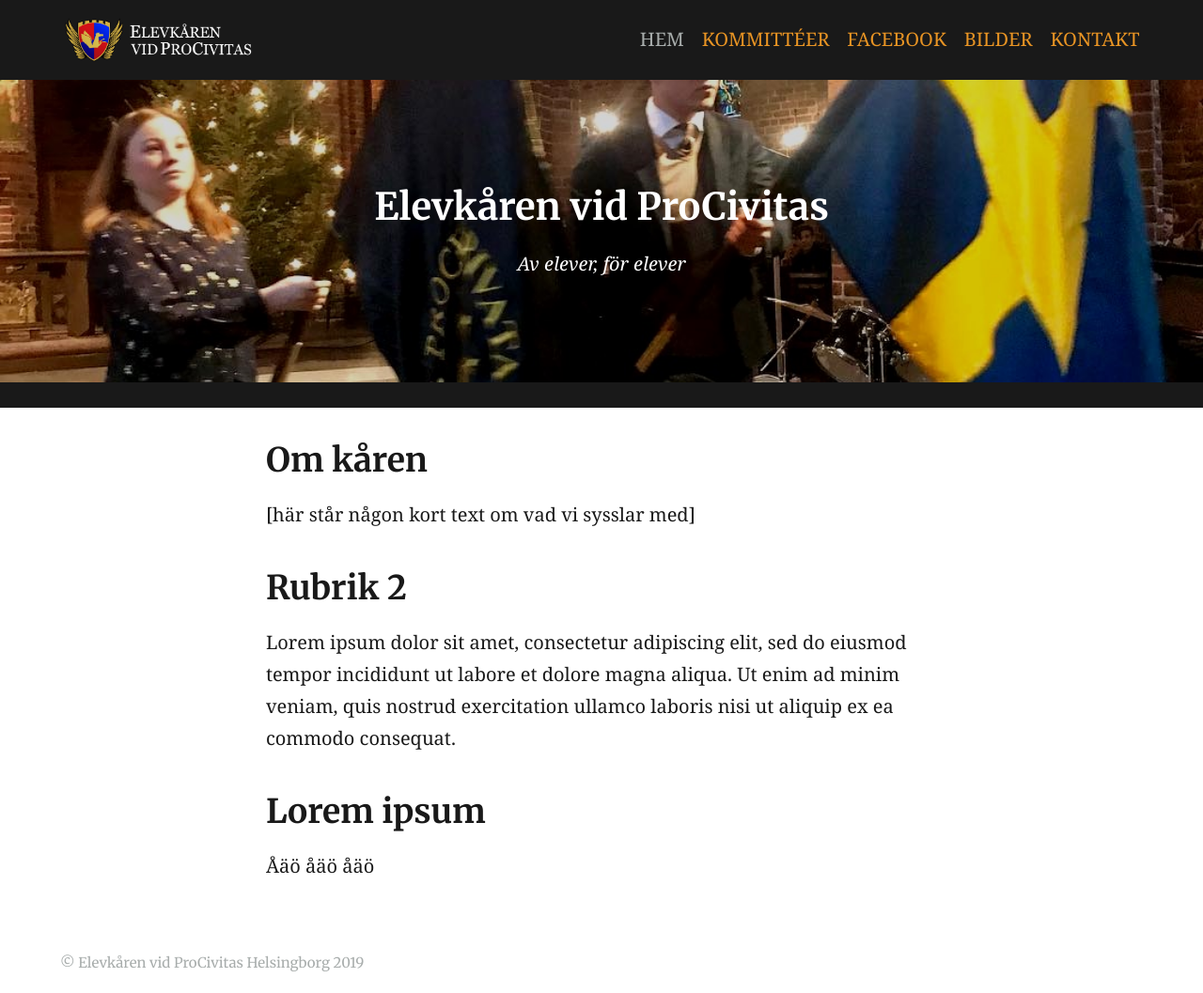
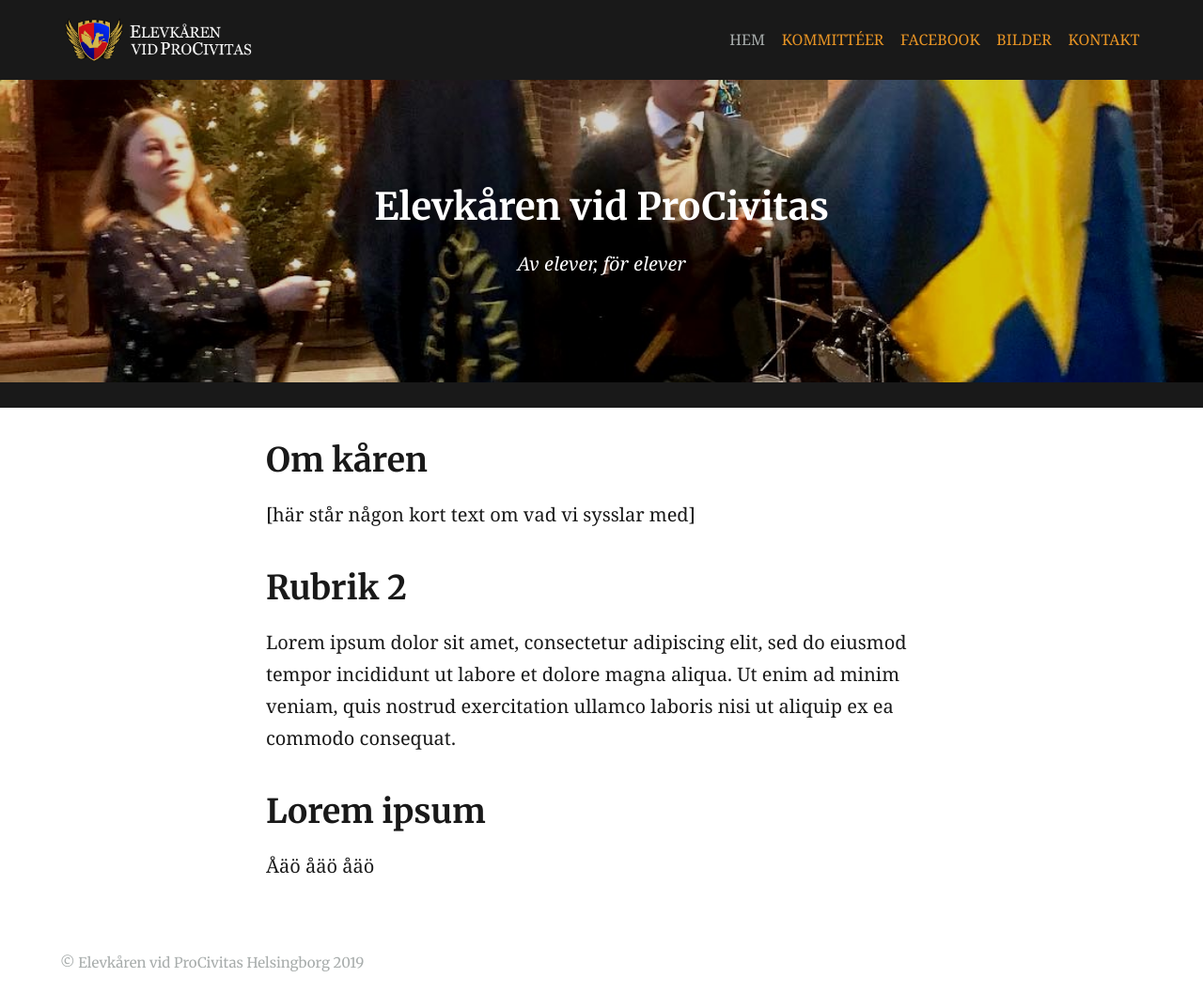
Before and after one commit to ekvp/ekvp.github.io, a Jekyll site: the page built from index.md, in a window 1280 px wide. Shown: the whole page at 94% size. Built offline with Jekyll 4.4.1, drawn with Linux system fonts in a browser that asks for light colours; our own code applies the rules of GitHub Pages for plain Markdown files.

Commit message:
Update _theme.scss

```diff
--- a/_sass/_theme.scss
+++ b/_sass/_theme.scss
@@ -94,6 +94,7 @@ body {
   align-items: flex-end;
   justify-content: flex-end;
   overflow: hidden;
+  font-size: 0.8em;
 }
 
 .header {
@@ -505,7 +506,6 @@ pre code {
     padding-right: 0;
     margin-left: .2rem;
     margin-right: .2rem;
-	font-size: 0.8em;
   }
   pre {
     white-space: pre;
```
